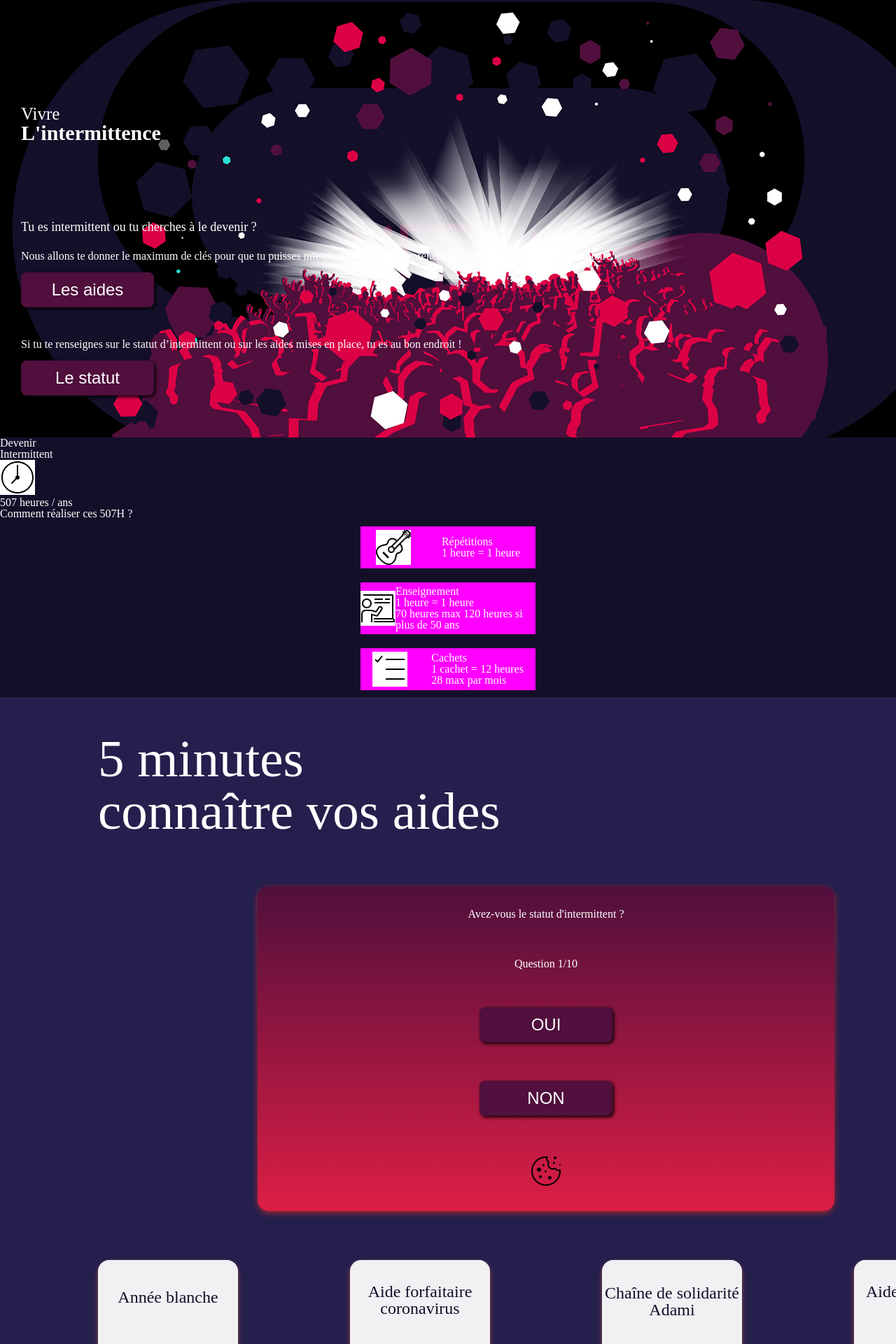
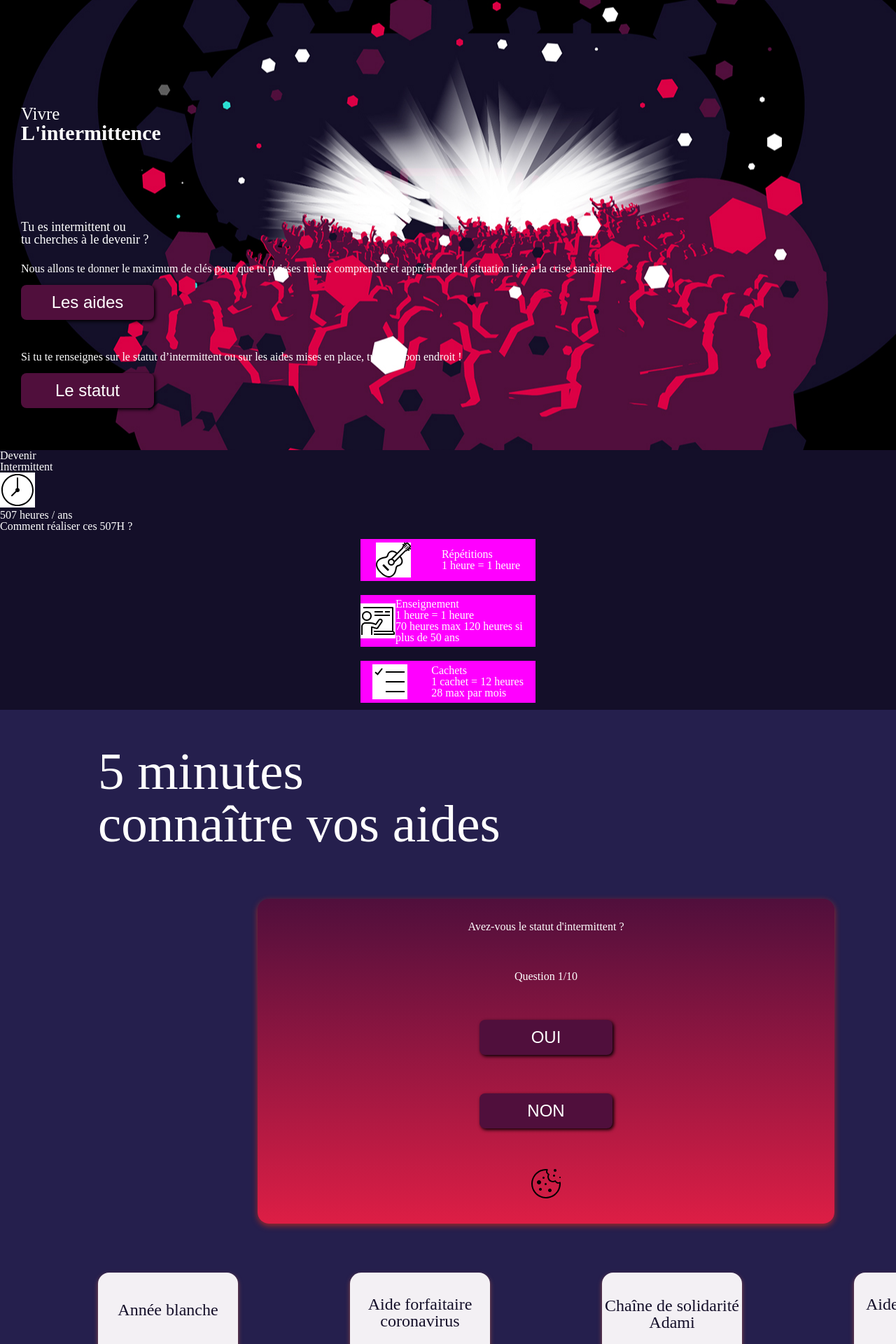
Before and after one commit to MisterAzix/vivre-intermittence, a Jekyll site: the page built from index.md, in a window 1280 px wide. Shown: the top 1920 px of the page at 70% size. Built offline with Jekyll 4.4.1, drawn with Linux system fonts in a browser that asks for light colours.

Commit message:
meilleur background

```diff
--- a/_includes/commons/header.html
+++ b/_includes/commons/header.html
@@ -1,6 +1,6 @@
 <header>
     <h1>Vivre <br> <span class="bold">L'intermittence</span></h1>
-    <h2>Tu es intermittent ou
+    <h2>Tu es intermittent ou<br>
         tu cherches à le devenir ?</h2>
     <div class="help-container">
         <p>Nous allons te donner le maximum de clés pour que tu puisses mieux comprendre et appréhender la situation liée à la crise sanitaire.</p>
--- a/_sass/layout/_header.scss
+++ b/_sass/layout/_header.scss
@@ -1,5 +1,7 @@
 header {
     background-image: url("/assets/img/header_background.jpg");
+    background-repeat: no-repeat;
+    background-position: center;
     padding: 30px;
 
     h1{
```
